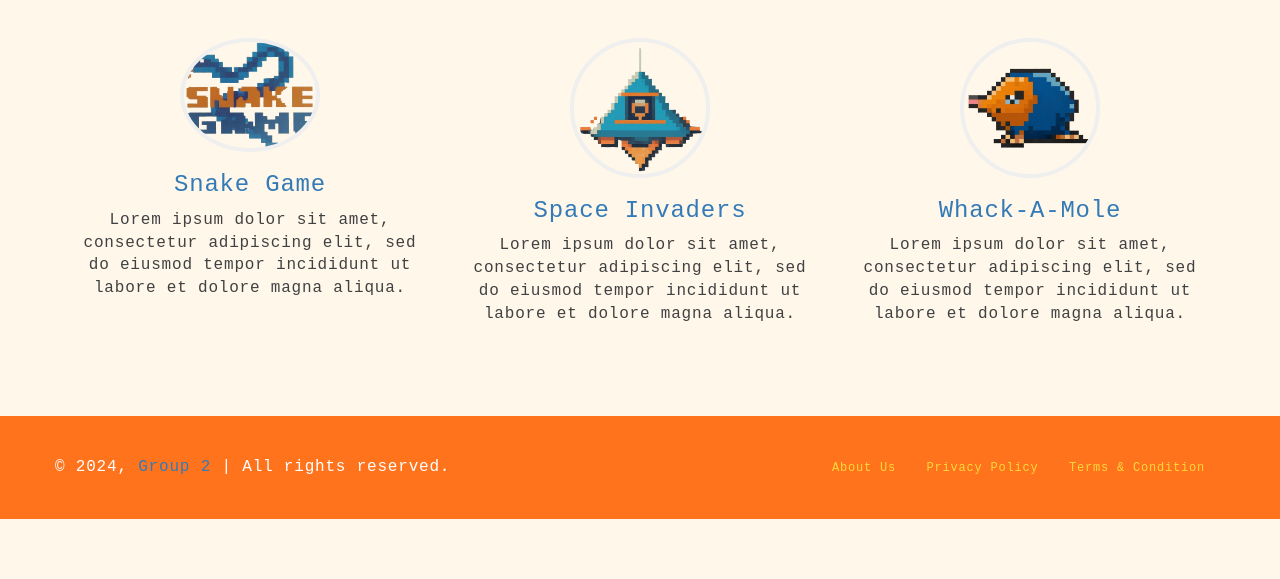
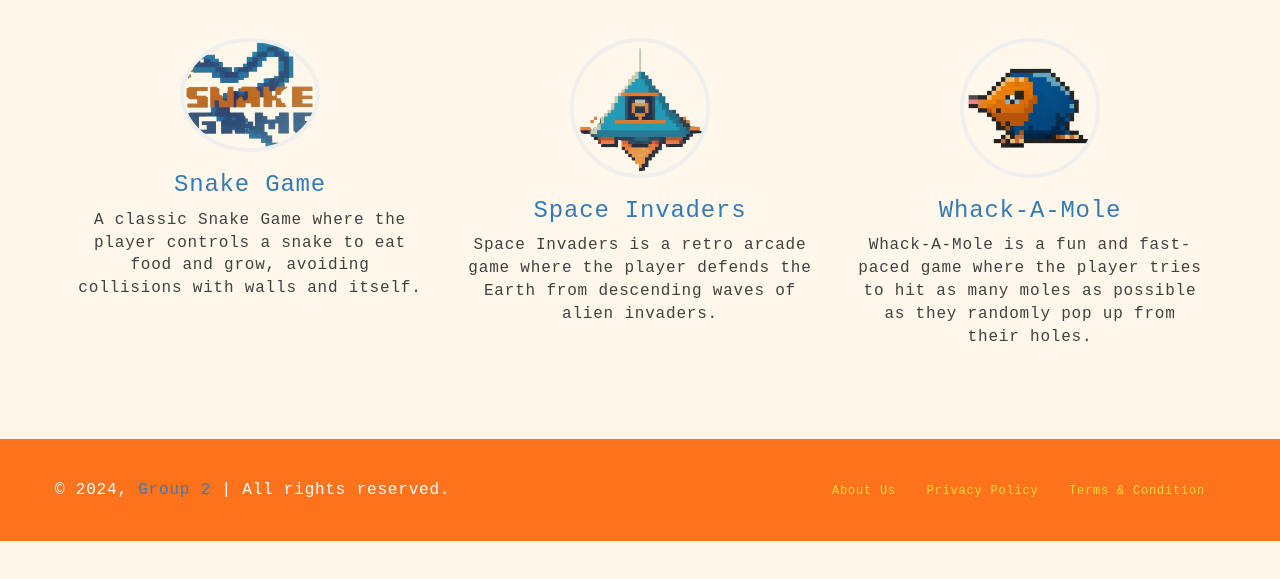
Before and after one commit to ybazail3/kick-knowledge, a plain HTML site: page gameHome.html in a window 1280 px wide. Shown: the part 105-684 px from the top of the page. Drawn offline with Linux system fonts and the light colour scheme.

Commit message:
added descriptions for the games

```diff
--- a/gameHome.html
+++ b/gameHome.html
@@ -54,28 +54,32 @@
     <!-- End: Header -->
     </div>
     <div class="container">
-        <!-- Start: Desc TODO: need to add descriptions for games? -->
       <div class="row me-row content-ct">
           <h2 class="row-title">Games</h2>
           <div class="col-md-4 feature">
               <img src="img/snake.png" class="speaker-img">
               <h3><a href="/kick-knowledge/snake-game/snake.html">Snake Game</a></h3>
-                <p>Lorem ipsum dolor sit amet, consectetur adipiscing elit, sed do eiusmod tempor incididunt ut labore
-                    et dolore magna aliqua.</p>
+              <p>
+                  A classic Snake Game where the player controls a snake to eat food and grow, avoiding collisions with walls and itself.
+              </p>
           </div>
           <div class="col-md-4 feature">
               <img src="img/shooter.png" class="speaker-img">
               <h3><a href="/kick-knowledge/space-invaders/space.html">Space Invaders</a></h3>
-                <p>Lorem ipsum dolor sit amet, consectetur adipiscing elit, sed do eiusmod tempor incididunt ut labore
-                    et dolore magna aliqua.</p>
+              <p>
+                  Space Invaders is a retro arcade game where the player defends the Earth from descending waves of alien invaders.
+              </p>
           </div>
           <div class="col-md-4 feature">
               <img src="img/mole.png" class="speaker-img">
               <h3><a href="/kick-knowledge/whack-o-mole/whackOMole.html">Whack-A-Mole</a></h3>
-                <p>Lorem ipsum dolor sit amet, consectetur adipiscing elit, sed do eiusmod tempor incididunt ut labore
-                    et dolore magna aliqua.</p>
+              <p>
+                  Whack-A-Mole is a fun and fast-paced game where the player tries to hit as many moles as possible as they randomly pop up from their holes.
+              </p>
           </div>
       </div>
+  </div>
+
     </div>
     </div>
     </div>
```
Lines whose indentation alone changed are shown as unchanged.
